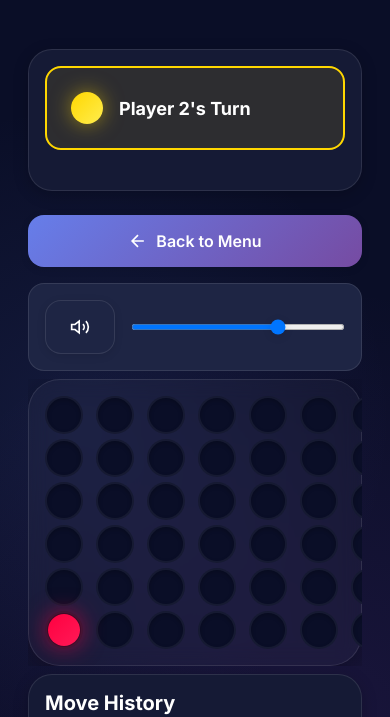
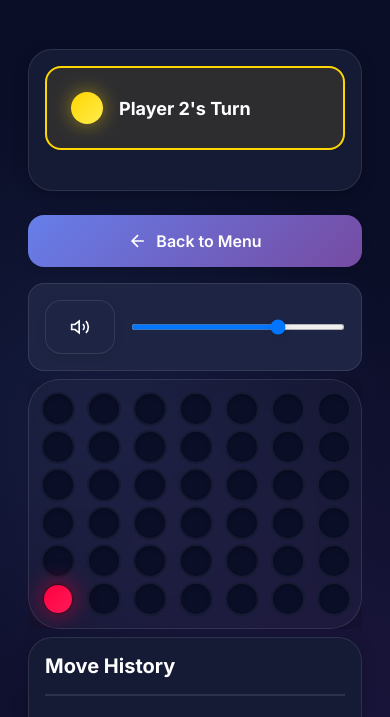
Before and after one commit to LeoGit-blip/connect4-game, a website: page frontend/game.html in a window 390 px wide. Both pictures are taken after a click on the element 64 px from the left and 648 px from the top of the page. Shown: the part 126-843 px from the top of the page. Drawn offline with Linux system fonts and the light colour scheme.

Commit message:
Board bug fix 6.0

```diff
--- a/frontend/css/styles.css
+++ b/frontend/css/styles.css
@@ -1178,22 +1178,22 @@ body {
     }
 
     .cell {
-      width: 38px;
-      height: 38px;
+      width: 34px;
+      height: 34px;
     }
 
     .piece {
-      width: 32px;
-      height: 32px;
+      width: 28px;
+      height: 28px;
     }
 
     .board {
-      gap: 5px;
-      padding: 0.75rem;
+      gap: 4px;
+      padding: 0.5rem;
     }
 
     .column {
-      gap: 5px;
+      gap: 4px;
     }
 
     .status-panel,
```
